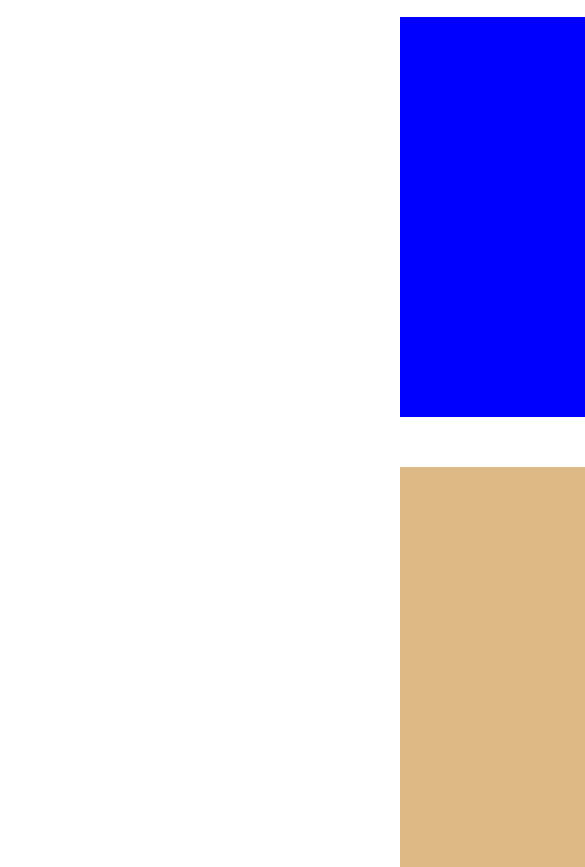
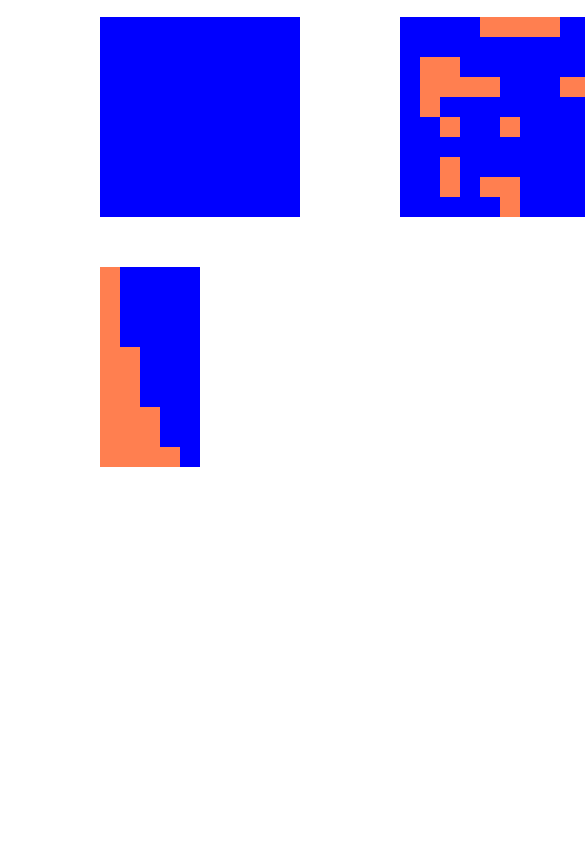
Before and after one commit to early-codes/battleship, a website with bundled scripts: page index.html in a window 390 px wide. Shown: the part 83-950 px from the top of the page, 585 px wide, since content can reach past the window. After the commit the page ends 844 px from the top, so only its background shows below. Built offline with nearby package versions, Linux system fonts and the light colour scheme.

Commit message:
UI baby steps

```diff
--- a/Game/Game.js
+++ b/Game/Game.js
@@ -1,2 +1,26 @@
-import Ship from '../Ship/Ship'
-import Gameboard from '../Gameboard/Gameboard'
+
+import {userBoard, cpuBoard, filledDragBoard, filledCpuBoard} from '../Gameboard/Gameboard.js'
+
+const userBoardUI = document.querySelector('.userBoard')
+const cpuBoardUI = document.querySelector('.cpuBoard')
+const dragBoardUI = document.querySelector('.dragBoard')
+
+console.log("ben geldim")
+
+const boardUICreater = (boardToCreate, boardArray) => {
+    for (let i = 0 ; i < boardArray.length; i++) {
+        const square = document.createElement('div')
+        square.className = "square"
+        square.id = i
+        if (boardArray[i] === "O") {
+            square.classList.add("free")
+        } else if (boardArray[i] ) {
+            square.classList.add("taken")
+        }
+        boardToCreate.appendChild(square)
+    }
+}
+
+boardUICreater(userBoardUI, userBoard)
+boardUICreater(cpuBoardUI, cpuBoard)
+boardUICreater(dragBoardUI, filledDragBoard)
--- a/app.js
+++ /dev/null
@@ -1,3 +0,0 @@
-import Game from './Game/Game'
-
-Game()
--- a/index.html
+++ b/index.html
@@ -28,6 +28,6 @@
 </body>
 
 <link rel="stylesheet" href="./style.css" />
-<script src="./app.js"></script>
+<script type="module" src="./Game/Game.js"></script>
 
 </html>
--- a/style.css
+++ b/style.css
@@ -13,18 +13,22 @@ header {
     position: absolute;
     height: 400px;
     width: 400px;
-    background-color: blue;
+    background-color: black;
     left: 400px;
     top: 100px;
+    display: flex;
+    flex-wrap: wrap;
 }
 
 .cpuBoard {
     position: absolute;
     height: 400px;
     width: 400px;
-    background-color: blue;
+    background-color: black;
     left: 1000px;
     top: 100px;
+    display: flex;
+    flex-wrap: wrap;
 }
 
 .dragBoard {
@@ -34,4 +38,73 @@ header {
     background-color: burlywood;
     left: 400px;
     top: 550px;
+    display: flex;
+    flex-wrap: wrap;
 }
+
+.square {
+    height: 40px;
+    width: 40px;
+    background-color: blue;
+}
+
+.free {
+    background-color: blue;
+}
+
+.taken {
+    background-color: coral;
+}
+
+@media only screen and (max-width: 800px) {
+
+    header {
+        width: 700px;
+        margin: 0 auto;
+        text-align: center;
+    }
+
+    .playBoards {
+        margin: 20px auto;
+        text-align: center;
+    }
+
+    .userBoard {
+        position: absolute;
+        height: 200px;
+        width: 200px;
+        background-color: black;
+        left: 100px;
+        top: 100px;
+        display: flex;
+        flex-wrap: wrap;
+    }
+
+    .cpuBoard {
+        position: absolute;
+        height: 200px;
+        width: 200px;
+        background-color: black;
+        left: 400px;
+        top: 100px;
+        display: flex;
+        flex-wrap: wrap;
+        }
+
+    .dragBoard {
+        position: absolute;
+        height: 200px;
+        width: 100px;
+        background-color: burlywood;
+        left: 100px;
+        top: 350px;
+        display: flex;
+        flex-wrap: wrap;
+    }
+
+    .square {
+        height: 20px;
+        width: 20px;
+    }
+
+}
```
